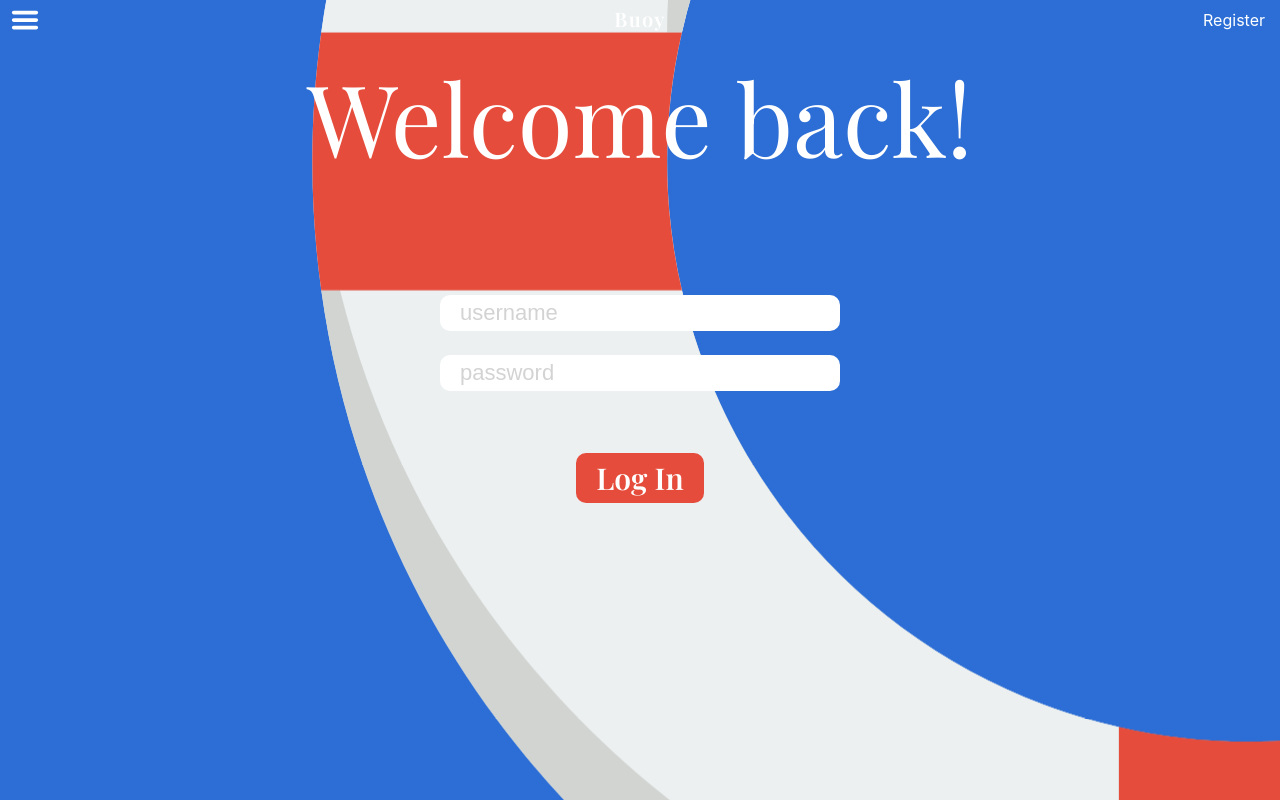
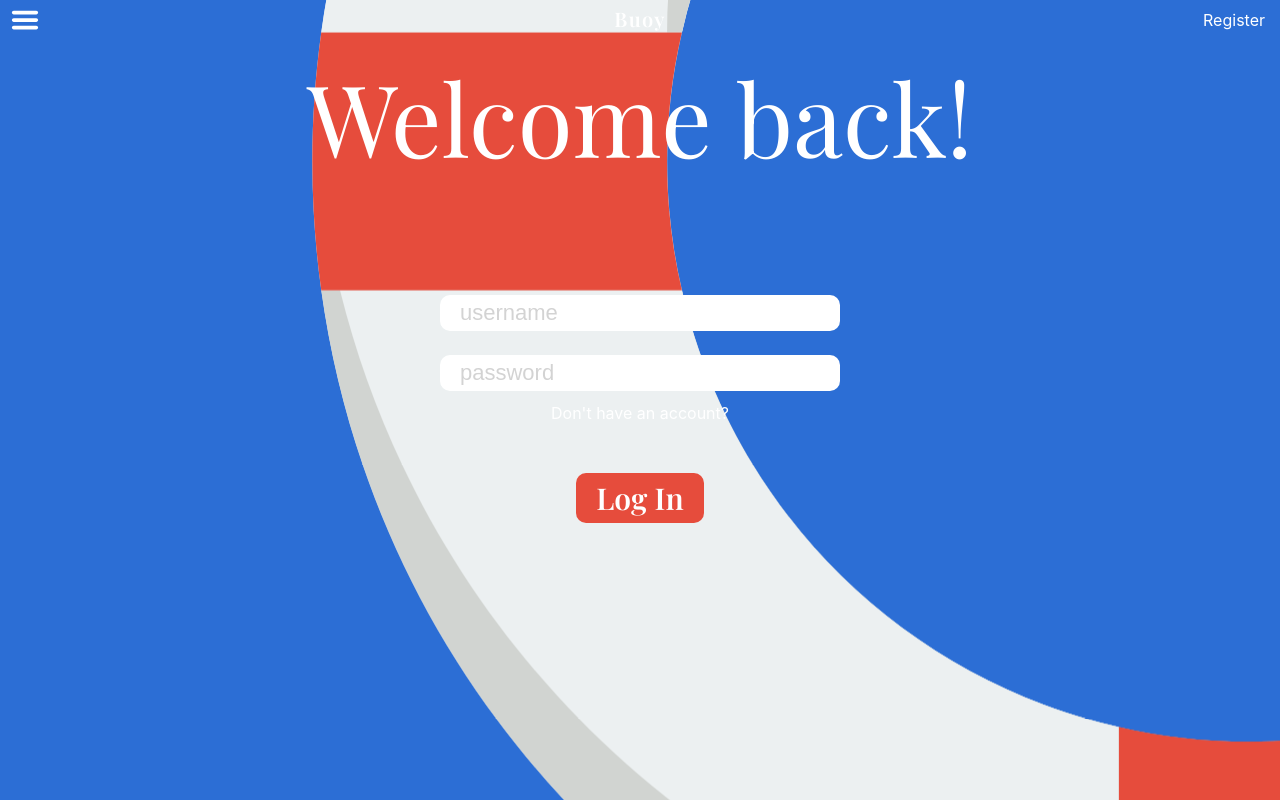
Before and after one commit to indianakuffer/Buoy, a React (Create React App) app in the folder client/: page /login in a window 1280 px wide. Built offline with nearby package versions, Linux system fonts and the light colour scheme.

Commit message:
add link to register on login screen

```diff
--- a/client/src/components/screens/Login.jsx
+++ b/client/src/components/screens/Login.jsx
@@ -1,6 +1,6 @@
 import React, { useState } from 'react'
 import styled from 'styled-components'
-import { useHistory } from 'react-router-dom'
+import { Link, useHistory } from 'react-router-dom'
 import { loginUser } from '../../services/auth'
 import Button from '../shared/Button'
 import Input from '../shared/Input'
@@ -26,6 +26,13 @@ const LoginForm = styled.form`
   }
   button {
     margin-top: 50px;
+  }
+  a {
+    color: white;
+    text-decoration: none;
+    :hover {
+      text-decoration: underline;
+    }
   }
 `
 const Art = styled.img`
@@ -83,6 +90,7 @@ export default function Login(props) {
         <label htmlFor='password'>
           <Input type='password' name='password' value={formData.password} onChange={handleChange} placeholder='password' />
         </label>
+        <Link to='/register'>Don't have an account?</Link>
         <Button bgColor='#e64c3c' color='white' forceSize='30px'>Log In</Button>
       </LoginForm>
       <Art src={require('../../images/lifepreserve.svg')} alt='life preserver' />
```
